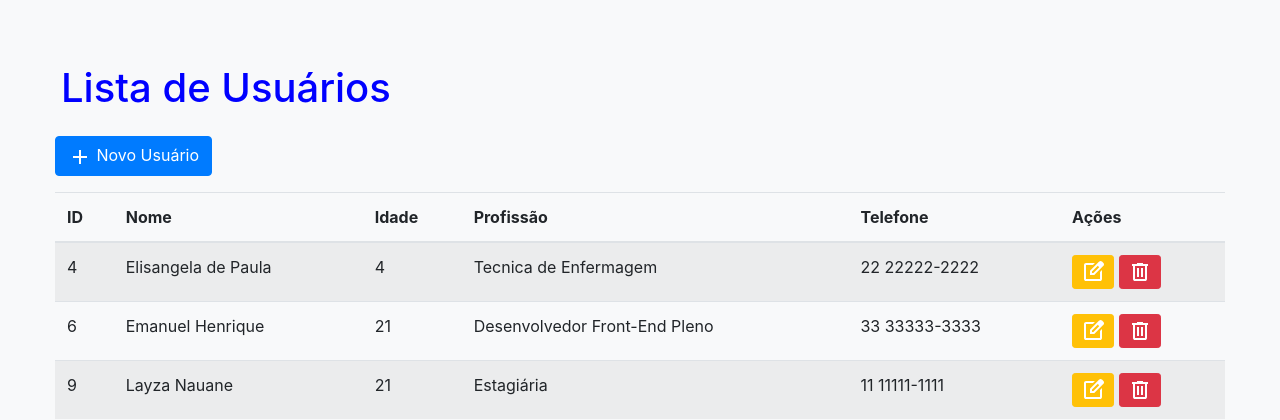
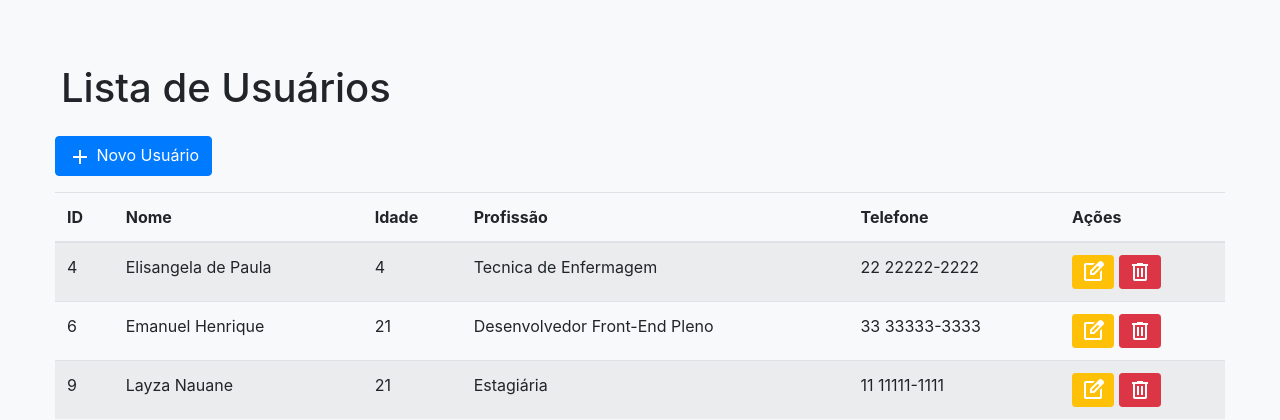
Before and after one commit to LayzaDev/user-management-flask, a Flask app: page / in a window 1280 px wide. Shown: the top 420 px of the page. Run offline with Flask 3, Linux system fonts and the light colour scheme; data comes from the database, SQL or seed files in the repository; some libraries are stand-ins or nearby versions.

Commit message:
Refactor

```diff
--- a/static/style.css
+++ b/static/style.css
@@ -9,7 +9,3 @@ body {
     margin: 10px 0;
     padding: 6px;
 }
-
-h1 {
-    color: blue;
-}
```
